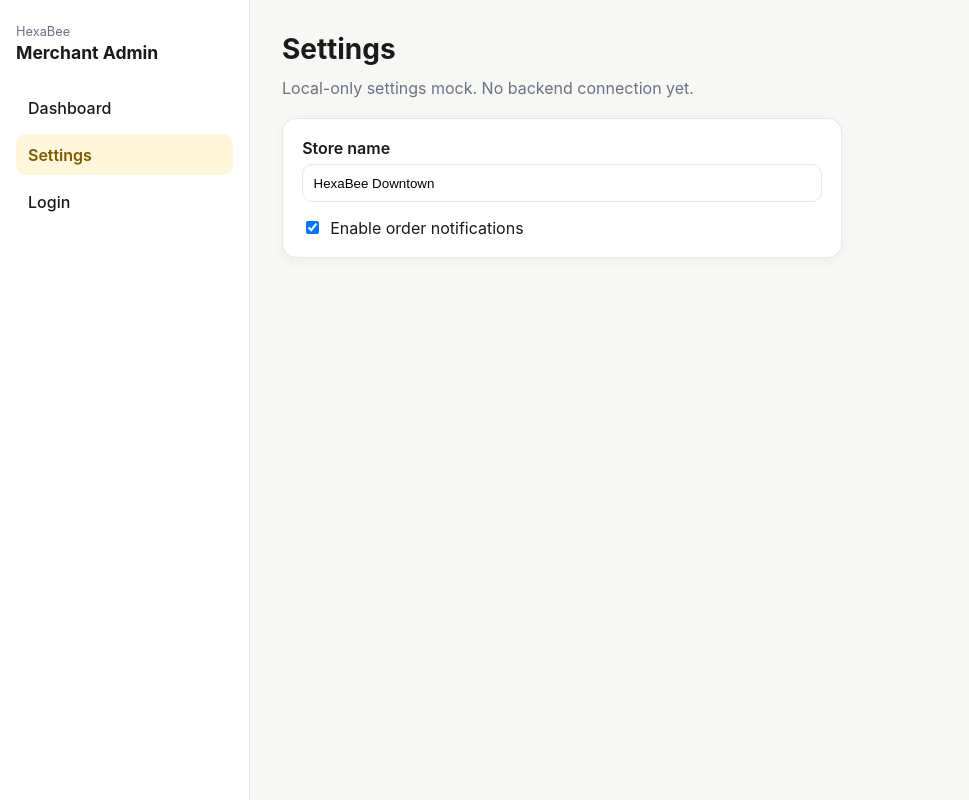
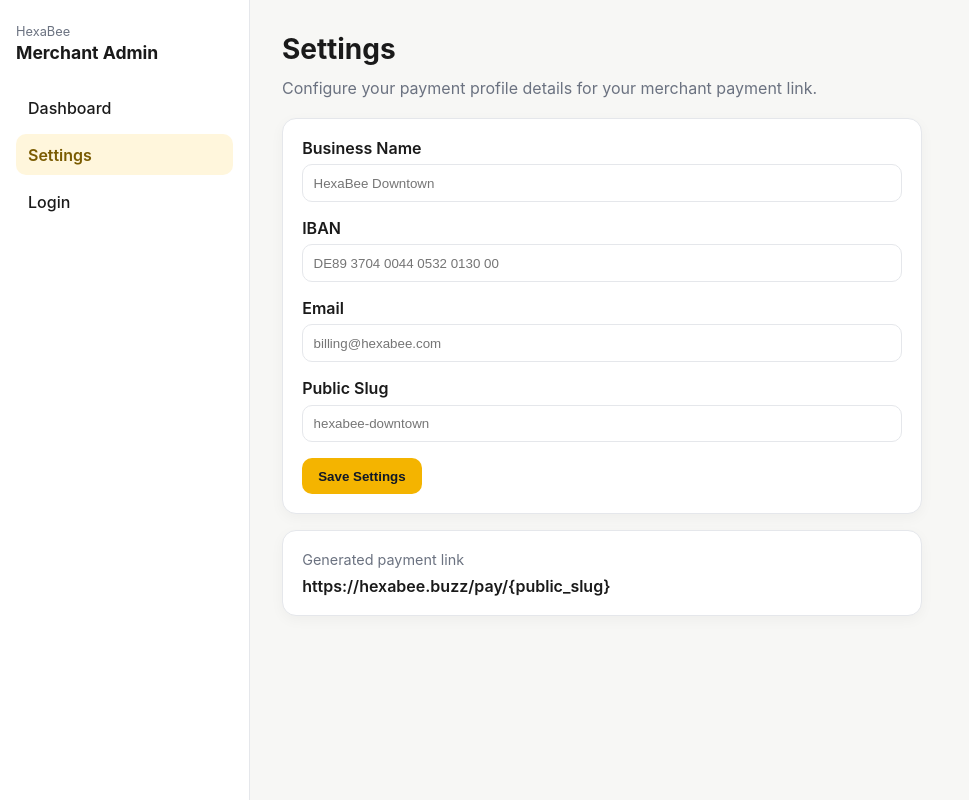
Before and after one commit to gitasas/hexabee-merchant, a Next.js app: page /settings in a window 1280 px wide. Shown: the whole page, without its empty margins (0-969 px from the left). Built offline with nearby package versions, Linux system fonts and the light colour scheme.

Commit message:
Enhance settings page with payment profile form and local persistence

```diff
--- a/app/(admin)/settings/page.tsx
+++ b/app/(admin)/settings/page.tsx
@@ -1,43 +1,167 @@
 'use client';
 
-import { useState } from 'react';
+import { useEffect, useMemo, useState } from 'react';
+
+type PaymentProfile = {
+  businessName: string;
+  iban: string;
+  email: string;
+  publicSlug: string;
+};
+
+const STORAGE_KEY = 'hexabee_payment_profile';
+
+function toSlug(value: string) {
+  return value
+    .toLowerCase()
+    .trim()
+    .replace(/[^a-z0-9\s-]/g, '')
+    .replace(/\s+/g, '-')
+    .replace(/-+/g, '-');
+}
+
+const inputStyle: React.CSSProperties = {
+  width: '100%',
+  padding: '0.65rem',
+  borderRadius: '10px',
+  border: '1px solid var(--border)',
+  marginBottom: '1rem',
+};
+
+const labelStyle: React.CSSProperties = {
+  display: 'block',
+  fontWeight: 600,
+  marginBottom: '0.4rem',
+};
 
 export default function SettingsPage() {
-  const [storeName, setStoreName] = useState('HexaBee Downtown');
-  const [notifications, setNotifications] = useState(true);
+  const [profile, setProfile] = useState<PaymentProfile>({
+    businessName: '',
+    iban: '',
+    email: '',
+    publicSlug: '',
+  });
+  const [isSlugEdited, setIsSlugEdited] = useState(false);
+  const [savedMessage, setSavedMessage] = useState('');
+
+  useEffect(() => {
+    const savedProfile = localStorage.getItem(STORAGE_KEY);
+
+    if (!savedProfile) {
+      return;
+    }
+
+    try {
+      const parsed = JSON.parse(savedProfile) as PaymentProfile;
+      setProfile(parsed);
+      setIsSlugEdited(parsed.publicSlug !== toSlug(parsed.businessName));
+    } catch {
+      setSavedMessage('Could not load saved payment settings.');
+    }
+  }, []);
+
+  const paymentLink = useMemo(() => {
+    const normalizedSlug = toSlug(profile.publicSlug);
+    if (!normalizedSlug) {
+      return 'https://hexabee.buzz/pay/{public_slug}';
+    }
+
+    return `https://hexabee.buzz/pay/${normalizedSlug}`;
+  }, [profile.publicSlug]);
+
+  const handleBusinessNameChange = (value: string) => {
+    const generatedSlug = toSlug(value);
+
+    setProfile((prev) => ({
+      ...prev,
+      businessName: value,
+      publicSlug: isSlugEdited ? prev.publicSlug : generatedSlug,
+    }));
+  };
+
+  const handleSave = () => {
+    localStorage.setItem(STORAGE_KEY, JSON.stringify(profile));
+    setSavedMessage('Settings saved locally.');
+  };
 
   return (
-    <div style={{ maxWidth: '560px' }}>
+    <div style={{ maxWidth: '640px' }}>
       <h1 style={{ marginTop: 0, fontSize: '1.75rem' }}>Settings</h1>
       <p style={{ color: 'var(--muted)', marginTop: '-0.4rem' }}>
-        Local-only settings mock. No backend connection yet.
+        Configure your payment profile details for your merchant payment link.
       </p>
 
       <div className="card" style={{ marginTop: '1.2rem' }}>
-        <label htmlFor="storeName" style={{ display: 'block', fontWeight: 600, marginBottom: '0.4rem' }}>
-          Store name
+        <label htmlFor="businessName" style={labelStyle}>
+          Business Name
         </label>
         <input
-          id="storeName"
-          value={storeName}
-          onChange={(event) => setStoreName(event.target.value)}
-          style={{
-            width: '100%',
-            padding: '0.65rem',
-            borderRadius: '10px',
-            border: '1px solid var(--border)',
-            marginBottom: '1rem',
-          }}
+          id="businessName"
+          value={profile.businessName}
+          onChange={(event) => handleBusinessNameChange(event.target.value)}
+          style={inputStyle}
+          placeholder="HexaBee Downtown"
         />
 
-        <label style={{ display: 'flex', alignItems: 'center', gap: '0.5rem' }}>
-          <input
-            type="checkbox"
-            checked={notifications}
-            onChange={(event) => setNotifications(event.target.checked)}
-          />
-          Enable order notifications
+        <label htmlFor="iban" style={labelStyle}>
+          IBAN
         </label>
+        <input
+          id="iban"
+          value={profile.iban}
+          onChange={(event) => setProfile((prev) => ({ ...prev, iban: event.target.value }))}
+          style={inputStyle}
+          placeholder="DE89 3704 0044 0532 0130 00"
+        />
+
+        <label htmlFor="email" style={labelStyle}>
+          Email
+        </label>
+        <input
+          id="email"
+          type="email"
+          value={profile.email}
+          onChange={(event) => setProfile((prev) => ({ ...prev, email: event.target.value }))}
+          style={inputStyle}
+          placeholder="billing@hexabee.com"
+        />
+
+        <label htmlFor="publicSlug" style={labelStyle}>
+          Public Slug
+        </label>
+        <input
+          id="publicSlug"
+          value={profile.publicSlug}
+          onChange={(event) => {
+            setIsSlugEdited(true);
+            setProfile((prev) => ({ ...prev, publicSlug: toSlug(event.target.value) }));
+          }}
+          style={inputStyle}
+          placeholder="hexabee-downtown"
+        />
+
+        <button
+          type="button"
+          onClick={handleSave}
+          style={{
+            background: 'var(--brand)',
+            color: '#111827',
+            border: 'none',
+            borderRadius: '10px',
+            padding: '0.65rem 1rem',
+            fontWeight: 600,
+            cursor: 'pointer',
+          }}
+        >
+          Save Settings
+        </button>
+
+        {savedMessage ? <p style={{ color: 'var(--muted)', margin: '0.8rem 0 0' }}>{savedMessage}</p> : null}
+      </div>
+
+      <div className="card" style={{ marginTop: '1rem' }}>
+        <p style={{ margin: 0, color: 'var(--muted)', fontSize: '0.9rem' }}>Generated payment link</p>
+        <p style={{ margin: '0.5rem 0 0', fontWeight: 600, wordBreak: 'break-all' }}>{paymentLink}</p>
       </div>
     </div>
   );
```
